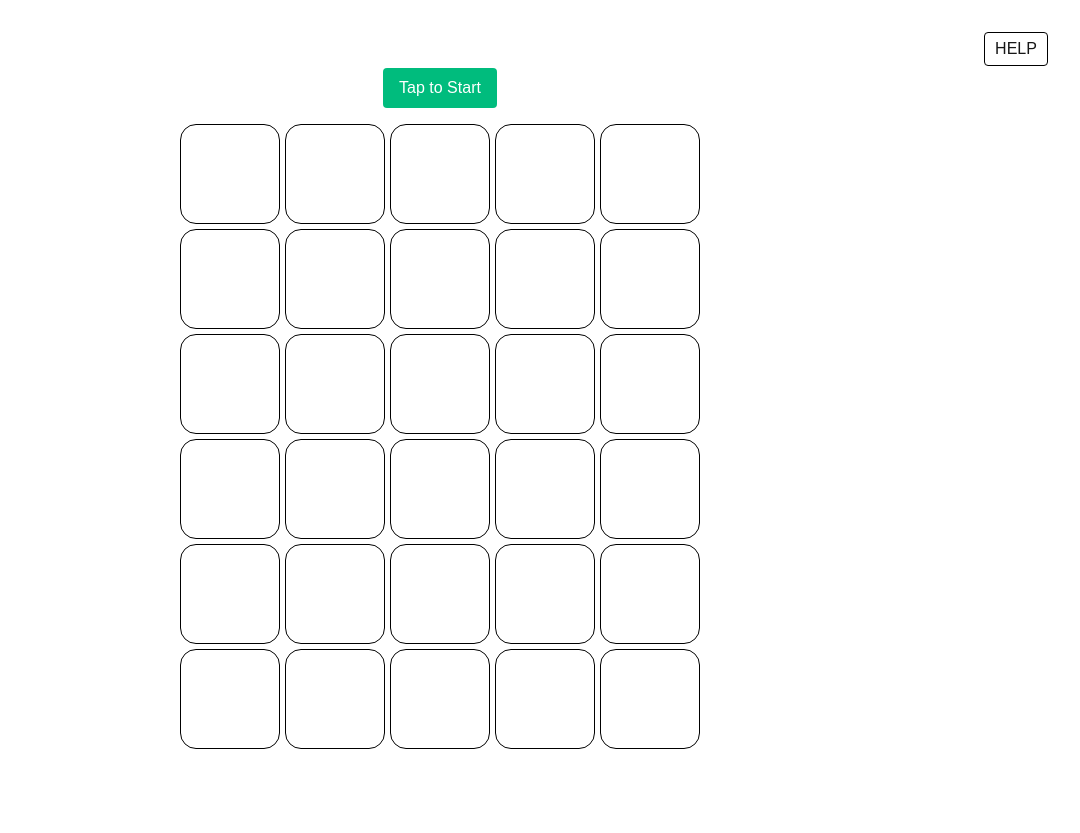
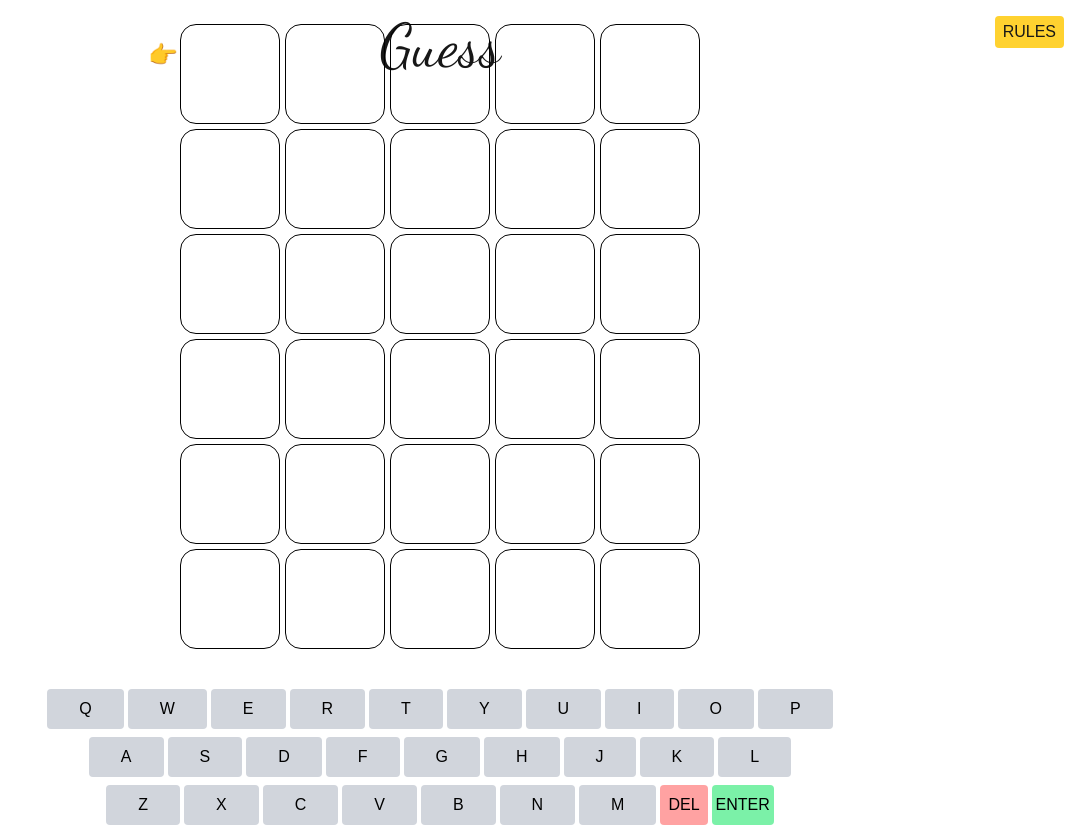
Before and after one commit to PeczCodes/guess, a Next.js app: page / in a window 1280 px wide. Shown: the whole page, without its empty margins (200-1280 px from the left). Before the commit the page ends 800 px from the top, so only its background shows below. Built offline with nearby package versions, Linux system fonts and the light colour scheme; no server answers.

Commit message:
added an onscreen keyboard

```diff
--- a/app/globals.css
+++ b/app/globals.css
@@ -26,6 +26,8 @@ body {
   place-items: center;
 }
 
+
+
 /*.correct {*/
 /*  background: green;*/
 /*}*/
--- a/app/help/page.tsx
+++ b/app/help/page.tsx
@@ -3,8 +3,8 @@ import Link from "next/link";
 
 const Page = () => {
 	return (
-		<div className="h-100vh overflow-clip p-2">
-			<Link href="/" className="py-1 px-2 border-1 border-black dark:border-white rounded absolute right-[2rem] top-[2rem] hover:bg-amber-300 hover:text-white transition duration-200  dark:hover:text-black w-[4rem] grid place-items-center" >GAME</Link>
+		<div className="p-5">
+			<Link href="/" className="py-1 px-2 bg-gray-300 rounded fixed right-[1rem] top-[1rem] hover:bg-amber-300 w-[4rem] grid place-items-center">PLAY</Link>
 			<div className="grid gap-4">
 				<div>
 					<h2 className="text-2xl font-bold mb-2">🎮 How to Play</h2>
@@ -14,20 +14,18 @@ const Page = () => {
 				<div>
 					<h3 className="text-xl font-semibold mb-1">🧩 Game Rules</h3>
 					<ul className="list-disc list-inside space-y-1">
-						<li>Type letters using your keyboard.</li>
-						<li>Only alphabet letters (A–Z) are allowed.</li>
-						<li>Use <span className="font-mono bg-amber-300 py-1 px-2 rounded dark:text-black" >Backspace</span> to delete the last letter.</li>
-						<li>Press <span className="font-mono bg-amber-300 py-1 px-2 rounded dark:text-black">Enter</span> to submit a guess after 5 letters.</li>
-						<li>Each guess must be a valid 5-letter word.</li>
+						<li>Type letters using the keyboard.</li>
+						<li>Use <span className="font-mono bg-amber-300 py-1 px-2 rounded dark:text-black" >DEL</span> to delete the last letter.</li>
+						<li>Press <span className="font-mono bg-amber-300 py-1 px-2 rounded dark:text-black">ENTER</span> to submit a guess after 5 letters.</li>
 					</ul>
 				</div>
 
 				<div>
 					<h3 className="text-xl font-semibold mb-1">⬛️ Tile Colors Explained</h3>
 					<ul className="list-disc list-inside space-y-1">
-						<li><span className="text-green-600 font-semibold">🟩 Green</span>: Correct letter in the correct position</li>
-						<li><span className="text-yellow-500 font-semibold">🟨 Yellow</span>: Correct letter, wrong position</li>
-						<li><span className="text-red-500 font-semibold">🟥 Red</span>: Letter is not in the word</li>
+						<li><span className="text-green-600 font-semibold">🟩</span> Letter in word and in the correct position</li>
+						<li><span className="text-yellow-500 font-semibold">🟨</span> Letter in word but in the wrong position</li>
+						<li><span className="text-red-500 font-semibold">🟥</span> Letter is not in the word</li>
 					</ul>
 				</div>
 
@@ -44,7 +42,8 @@ const Page = () => {
 					<p>
 						After a round ends (win or lose), a{" "}
 						<span className="font-mono bg-amber-300 py-1 px-2 rounded dark:text-black">Play Again</span>{" "}
-						button appears. Click it to play a new word!
+						button appears. Click it to play a new word! or click the <span className="font-mono bg-amber-300 py-1 px-2 rounded dark:text-black">Restart</span>
+						 button to restart before the round ends if you've given up 😉
 					</p>
 				</div>
 
--- a/app/line.tsx
+++ b/app/line.tsx
@@ -23,7 +23,7 @@ export function Line({guess, isFinal, solution}: { guess: string; isFinal: boole
 				key={i}
 				className={clsx(
 					className,
-					"w-[15vw] h-[15vw] md:w-[100px] md:h-[100px] rounded-2xl border border-black dark:border-white grid place-items-center text-6xl uppercase"
+					"w-[13vw] h-[13vw] md:w-[100px] md:h-[100px] rounded-2xl border border-black dark:border-white grid place-items-center text-3xl uppercase"
 				)}
 			>
 				{char}
--- a/app/page.tsx
+++ b/app/page.tsx
@@ -2,6 +2,8 @@
 import React, { useEffect, useRef, useState } from "react";
 import { Line } from "@/app/line";
 import Link from "next/link";
+import clsx from "clsx";
+import Title from "@/app/title";
 
 const api = "/api";
 const wordLength = 5;
@@ -9,9 +11,7 @@ const maxGuesses = 6;
 
 const Page = () => {
 	const [solution, setSolution] = useState<string>("");
-	const [guesses, setGuesses] = useState<(string | null)[]>(
-		Array(maxGuesses).fill(null)
-	);
+	const [guesses, setGuesses] = useState<(string | null)[]>(Array(maxGuesses).fill(null));
 	const [currentGuess, setCurrentGuess] = useState<string>("");
 	const [gameOver, setGameOver] = useState<boolean>(false);
 	const [previousGuess, setPreviousGuess] = useState<string>("");
@@ -20,8 +20,7 @@ const Page = () => {
 	const fetchWord = async () => {
 		const response = await fetch(api);
 		const words = await response.json();
-		const randomWord =
-			words[Math.floor(Math.random() * words.length)].toUpperCase();
+		const randomWord = words[Math.floor(Math.random() * words.length)].toUpperCase();
 		setSolution(randomWord);
 	};
 
@@ -29,43 +28,37 @@ const Page = () => {
 		fetchWord();
 	}, []);
 
-	useEffect(() => {
-		const handleType = (e: KeyboardEvent) => {
-			if (gameOver) return;
-
-			const isLetter = /^[a-zA-Z]$/.test(e.key);
-			const isTouchDevice =
-				"ontouchstart" in window || navigator.maxTouchPoints > 0;
-
-			if (e.key === "Enter") {
+	const submitGuess = () => {
 		if (currentGuess.length !== wordLength) return;
-
 		const newGuesses = [...guesses];
 		newGuesses[guesses.findIndex((val) => val == null)] = currentGuess;
 		setGuesses(newGuesses);
 		setPreviousGuess(currentGuess);
 		setCurrentGuess("");
-
-				if (
-					solution === currentGuess ||
-					newGuesses.every((val) => val !== null)
-				) {
+		if (solution === currentGuess || newGuesses.every((val) => val !== null)) {
 			setGameOver(true);
 		}
-				return;
+	};
+
+	const handleKey = (key: string) => {
+		if (gameOver) return;
+		if (key === "ENTER") return submitGuess();
+		if (key === "DEL") return setCurrentGuess((old) => old.slice(0, -1));
+		if (/^[A-Z]$/.test(key) && currentGuess.length < wordLength) {
+			setCurrentGuess((old) => (old + key).toUpperCase());
 		}
-			if (e.key === "Backspace") {
-				if (!isTouchDevice) {
-					setCurrentGuess((old) => old.slice(0, -1));
-				}
-				return;
-			}
+	};
 
-			if (!isTouchDevice && isLetter && currentGuess.length < wordLength) {
+	useEffect(() => {
+		const handleType = (e: KeyboardEvent) => {
+			const isLetter = /^[a-zA-Z]$/.test(e.key);
+			if (gameOver) return;
+			if (e.key === "Enter") return submitGuess();
+			if (e.key === "Backspace") return setCurrentGuess((old) => old.slice(0, -1));
+			if (isLetter && currentGuess.length < wordLength) {
 				setCurrentGuess((old) => (old + e.key).toUpperCase());
 			}
 		};
-
 		window.addEventListener("keydown", handleType);
 		return () => window.removeEventListener("keydown", handleType);
 	}, [currentGuess, gameOver, guesses, solution]);
@@ -78,56 +71,88 @@ const Page = () => {
 	};
 
 	const handleInput = (e: React.FormEvent<HTMLInputElement>) => {
-		const val = (e.target as HTMLInputElement).value
-			.toUpperCase()
-			.replace(/[^A-Z]/g, "");
-		setCurrentGuess(val.slice(0, wordLength));
+		const val = (e.target as HTMLInputElement).value.toUpperCase();
+		if (/^[A-Z]{0,5}$/.test(val)) {
+			setCurrentGuess(val);
+		}
 	};
 
 	return (
-		<div className="h-100vh overflow-clip p-2">
-			<Link
-				href="/help"
-				className="py-1 px-2 border-1 border-black dark:border-white rounded absolute right-[2rem] top-[2rem] hover:bg-amber-300 hover:text-black transition duration-200  w-[4rem] grid place-items-center"
-			>
-				HELP
-			</Link>
+		<div className="h-100vh w-100vw overflow-clip p-2">
+			<Link href="/help" className="py-1 px-2 bg-amber-300 rounded fixed right-[1rem] top-[1rem] hover:bg-amber-300 grid place-items-center">RULES</Link>
+			<Title classname="absolute top-[4rem] left-[50%] -translate-x-[50%] text-6xl md:top-[1rem]" />
+			{guesses.filter(guess => guess !== null).length > 0 && (
+				<button onClick={restartGame} className="py-1 px-2 border-1 border-black dark:border-white rounded absolute left-[2rem] top-[2rem] hover:bg-amber-300 hover:text-black transition duration-200 grid place-items-center">Restart</button>
+			)}
 
-			{/* Tap to Start Button */}
 			<div className="w-full text-center my-4">
-				<button
-					onClick={() => inputRef.current?.focus()}
-					className="px-4 py-2 bg-emerald-500 text-white rounded hover:bg-emerald-600 transition"
-				>
-					Tap to Start
-				</button>
 				<input
 					ref={inputRef}
 					type="text"
-					inputMode={gameOver ? "none" : "text"}
+					inputMode="text"
 					autoComplete="off"
 					autoCorrect="off"
 					spellCheck="false"
-					className="absolute left-[-9999px]"
+					className="absolute opacity-0 pointer-events-none w-0 h-0"
 					value={currentGuess}
 					onInput={handleInput}
 				/>
 			</div>
 
 			<div className="flex flex-col items-center gap-4">
-				<div className="board flex gap-[5px] flex-col">
+				<div className="relative board flex gap-[5px] flex-col">
 					{guesses.map((guess, idx) => {
 						const isCurrentGuess = idx === guesses.findIndex((val) => val == null);
-						return (
-							<Line
-								key={idx}
-								guess={isCurrentGuess ? currentGuess : guess ?? ""}
-								isFinal={!isCurrentGuess && guess !== null}
-								solution={solution}
-							/>
-						);
+						return isCurrentGuess && !gameOver? (
+							<div key={idx} className="flex items-center">
+								<div className="text-2xl -left-[2rem] top-[1rem] absolute animate-bounce text-amber-400">👉</div>
+								<div className={clsx("flex items-center gap-2")}>
+									<Line guess={isCurrentGuess ? currentGuess : guess ?? ""} isFinal={!isCurrentGuess && guess !== null} solution={solution}/>
+								</div>
+							</div>
+						) :
+							(
+								<div key={idx} className={clsx("flex items-center gap-2")}>
+									<Line guess={isCurrentGuess ? currentGuess : guess ?? ""} isFinal={!isCurrentGuess && guess !== null} solution={solution}/>
+								</div>
+							)
 					})}
 				</div>
+
+				{!gameOver && (
+					<div className="keyboard mt-6 grid gap-2">
+						{["QWERTYUIOP", "ASDFGHJKL", "ZXCVBNM"].map((row, rowIndex) => (
+							<div key={rowIndex} className="flex justify-center gap-1">
+								{row.split("").map((char) => (
+									<button
+										key={char}
+										onClick={() => handleKey(char)}
+										className={clsx("px-[2.5vw] py-2 bg-gray-300 rounded text-black hover:bg-gray-300")}
+									>
+										{char}
+									</button>
+								))}
+								{rowIndex === 2 && (
+									<>
+										<button
+											onClick={() => handleKey("DEL")}
+											className="px-2 py-2 bg-red-300 rounded text-black hover:bg-red-400"
+										>
+											DEL
+										</button>
+										<button
+											onClick={() => handleKey("ENTER")}
+											className="px-1 py-2 bg-green-300 rounded text-black hover:bg-green-400"
+										>
+											ENTER
+										</button>
+									</>
+								)}
+							</div>
+						))}
+					</div>
+				)}
+
 
 				{gameOver && (
 					<div className="text-center mt-4">
--- /dev/null
+++ b/app/title.tsx
@@ -0,0 +1,15 @@
+import { Dancing_Script } from 'next/font/google'
+
+const dancingScript = Dancing_Script({
+	subsets: ['latin'],
+	weight: ['400', '700'], // Dancing Script supports multiple weights
+	display: 'swap',
+})
+
+export default function Title({classname}: {classname?: string}) {
+	return (
+		<h1 className={`${dancingScript.className} ${classname}`}>
+			Guess
+		</h1>
+	)
+}
```
Lines whose indentation alone changed are shown as unchanged.
